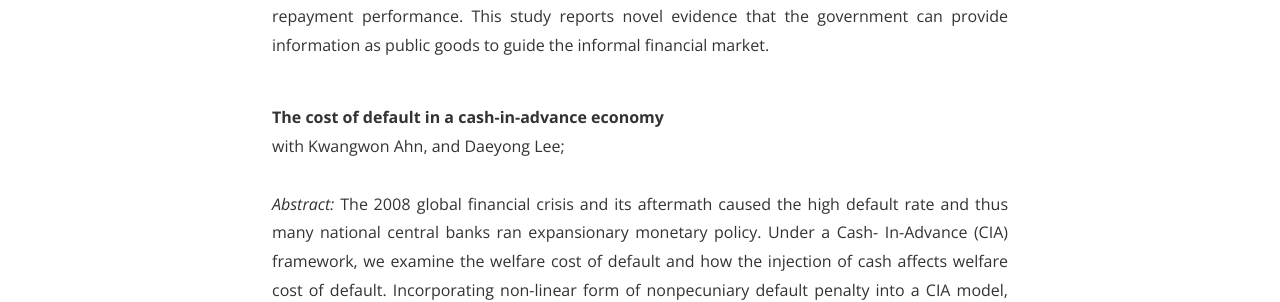
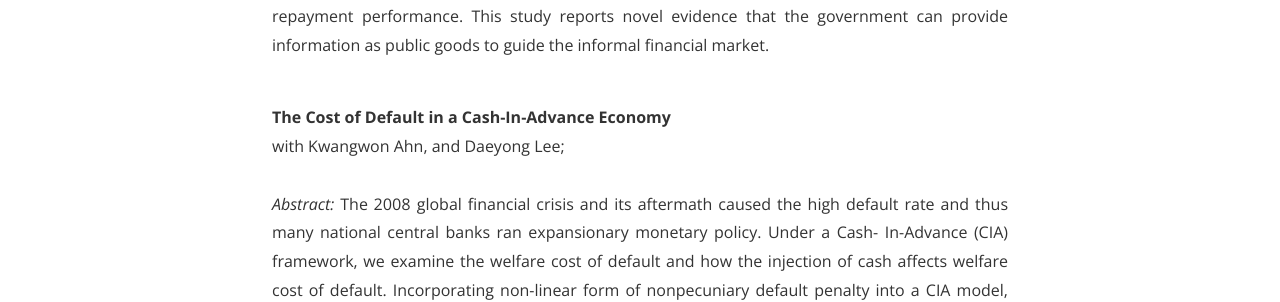
Before and after one commit to shasha-li/shasha-li.github.io, a Jekyll site: the page built from research.html, in a window 1280 px wide. Shown: the part 583-885 px from the top of the page. Built offline with Jekyll 4.4.1, drawn with Linux system fonts in a browser that asks for light colours; nearby versions of some CDN libraries; comment, search, counter and statistics services are not loaded; a style sheet for code colours, icons or effects is not loaded.

```diff
--- a/research.html
+++ b/research.html
@@ -8,7 +8,7 @@ permalink: /research/
 <p style="text-align:justify"><i>Abstract: </i>This paper examines the impact of the introduction of reference information on Peer-to-Peer (P2P) lending contracts and outcomes. From 2012, the Chinese government gradually built private lending registration service centres (Pcentres) in different cities. These centres primarily work as public information centres. I apply Difference-In-Difference (DID) analysis based on the online P2P lending data from Renrendai. To address the endogeneity, I use the timing of local private lending problems in the Chinese-style political cycle to instrument the decision to introduce Pcentres. Results show that the introduction of Pcentres pushes up the P2P loan trading volume and the success rate of applications. Remarkably, Pcentres reduce the dispersion of contract terms and this effect is mainly driven by the less educated. Moreover, it shows Pcentres improve the loan repayment performance. This study reports novel evidence that the government can provide information as public goods to guide the informal financial market.</p>
 <br>
 
-<strong>The cost of default in a cash-in-advance economy</strong><br>with Kwangwon Ahn, and Daeyong Lee;<br><br>
+<strong>The Cost of Default in a Cash-In-Advance Economy</strong><br>with Kwangwon Ahn, and Daeyong Lee;<br><br>
 <p style="text-align:justify"><i>Abstract: </i>The 2008 global financial crisis and its aftermath caused the high default rate and
 thus many national central banks ran expansionary monetary policy. Under a Cash-
 In-Advance (CIA) framework, we examine the welfare cost of default and how the
```
